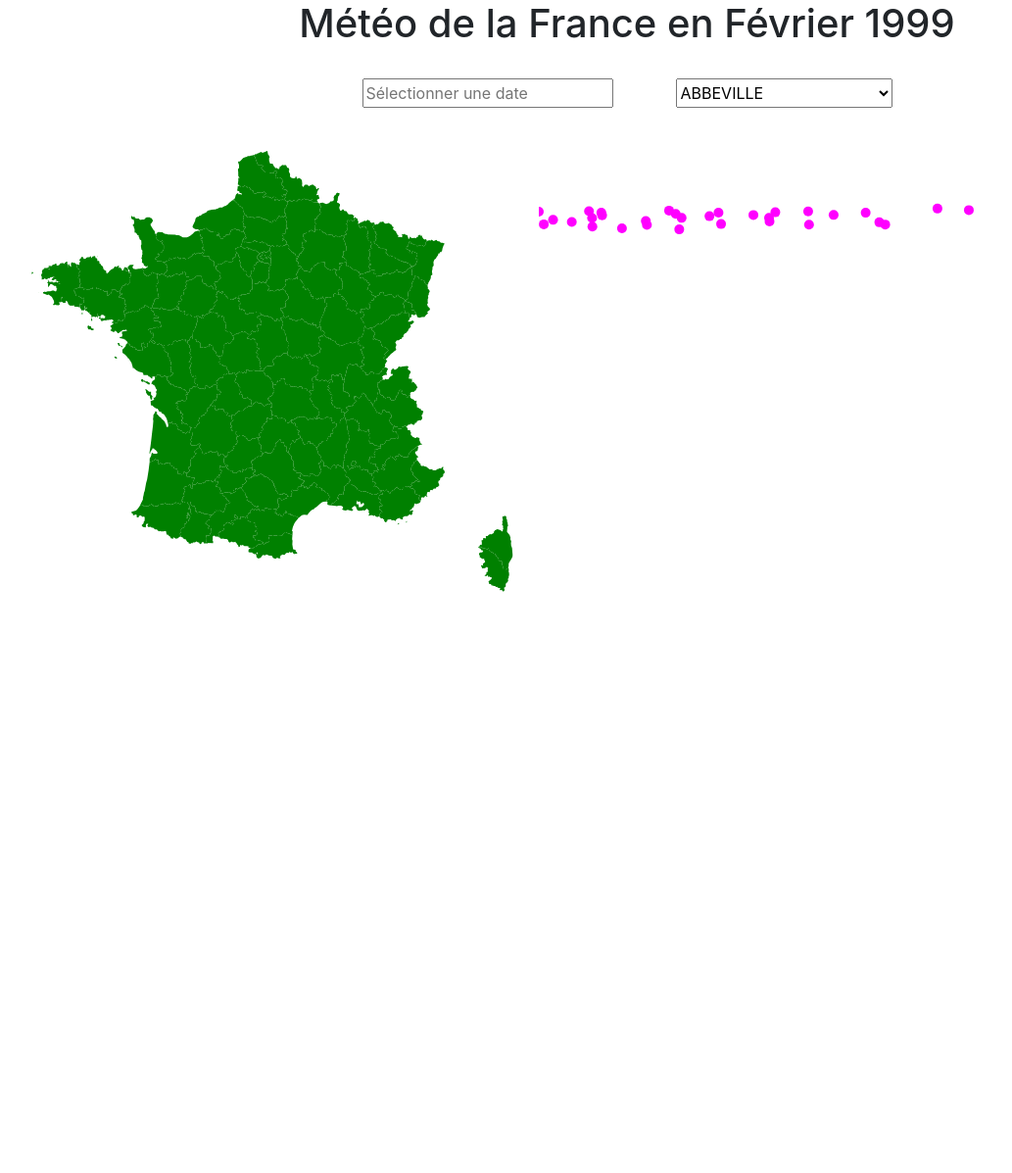
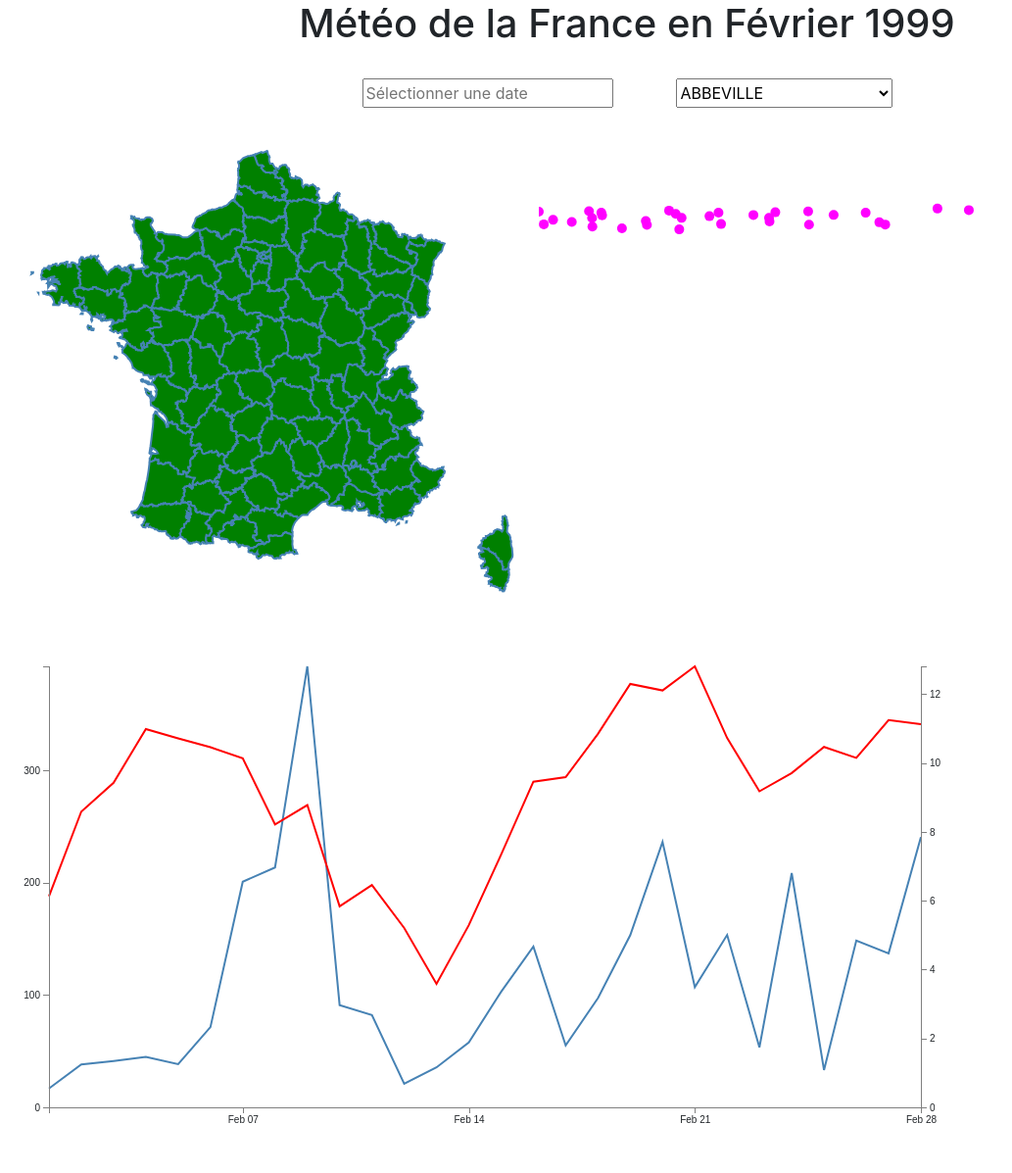
Before and after one commit to NourryThomas/TP3---DataViz, a PHP site: page /TP3---DataViz/html/index.html in a window 1280 px wide. Shown: the whole page at 98% size, without its empty margins (0-1033 px from the left). Before the commit the page ends 604 px from the top, so only its background shows below. Run offline with PHP 8.4, Linux system fonts and the light colour scheme; some libraries are stand-ins or nearby versions.

Commit message:
commit evol

```diff
--- a/css/style.css
+++ b/css/style.css
@@ -25,3 +25,17 @@ div.tooltip {
 .center_txt {
   text-align: center;
 }
+
+path {
+    stroke: steelblue;
+    stroke-width: 2;
+    fill: none;
+}
+
+.axis path,
+.axis line {
+    fill: none;
+    stroke: grey;
+    stroke-width: 1;
+    shape-rendering: crispEdges;
+}
--- a/html/index.html
+++ b/html/index.html
@@ -21,7 +21,7 @@
   </div>
   <div id="map">
   </div>
-  <div id="test">
+  <div id="line_chart">
   </div>
 <script src="https://code.jquery.com/jquery-3.4.1.min.js"></script>
 <script src="https://code.jquery.com/ui/1.12.1/jquery-ui.min.js"></script>
--- a/js/index.js
+++ b/js/index.js
@@ -56,6 +56,7 @@ function loadJson(d){
   // Load la carte par défaut sans filtres
   createMap();
   loadVilles();
+  createLineChart(data);
 }
 
 function loadVilles() {
@@ -114,3 +115,81 @@ function loadVilles() {
   	})
   	.attr("fill", "magenta");
 }
+
+function createLineChart(data) {
+
+    // set the dimensions and margins of the graph
+  var margin = {top: 20, right: 20, bottom: 30, left: 50},
+      width = 960 - margin.left - margin.right,
+      height = 500 - margin.top - margin.bottom;
+
+  // parse the date / time
+  var parseTime = d3.timeParse("%d-%b-%y");
+
+  // set the ranges
+  var x = d3.scaleTime().range([0, width]);
+  var y = d3.scaleLinear().range([height, 0]);
+  var y1 = d3.scaleLinear().range([height, 0]);
+
+  var xAxis = d3.axisBottom(x).ticks(5);
+
+  var yAxisLeft = d3.axisLeft(y).ticks(5);
+
+  var yAxisRight = d3.axisRight(y1).ticks(5);
+
+  // define the line
+  var valueline = d3.line()
+      .x(function(d) { return x(d.d); })
+      .y(function(d) { return y(d.p); });
+  // define the line
+  var valueline2 = d3.line()
+      .x(function(d) { return x(d.d); })
+      .y(function(d) { return y1(d.t); });
+
+  // append the svg obgect to the body of the page
+  // appends a 'group' element to 'svg'
+  // moves the 'group' element to the top left margin
+  var svg = d3.select("#line_chart").append("svg")
+      .attr("width", width + margin.left + margin.right)
+      .attr("height", height + margin.top + margin.bottom)
+      .append("g")
+      .attr("transform","translate(" + margin.left + "," + margin.top + ")");
+
+  data.forEach(function(d) {
+    d.d = parseTime(d.d + "-Feb-99");
+    d.t = +(d.t / 100);
+    d.p = +(Math.round( d.p * 10 ) / 10);
+  });
+
+  console.log(data);
+
+  // Scale the range of the data
+  x.domain(d3.extent(data, function(d) { return d.d; }));
+  y.domain([0, d3.max(data, function(d) {
+    return Math.max(d.p); })]);
+  y1.domain([0, d3.max(data, function(d) {
+    return Math.max(d.t); })]);
+
+  svg.append("path")        // Add the valueline path.
+        .attr("d", valueline(data));
+
+  svg.append("path")        // Add the valueline2 path.
+      .style("stroke", "red")
+      .attr("d", valueline2(data));
+
+  svg.append("g")            // Add the X Axis
+      .attr("class", "x axis")
+      .attr("transform", "translate(0," + height + ")")
+      .call(xAxis);
+
+  svg.append("g")
+      .attr("class", "y axis")
+      .style("fill", "steelblue")
+      .call(yAxisLeft);
+
+  svg.append("g")
+      .attr("class", "y axis")
+      .attr("transform", "translate(" + width + " ,0)")
+      .style("fill", "red")
+      .call(yAxisRight);
+}
```
